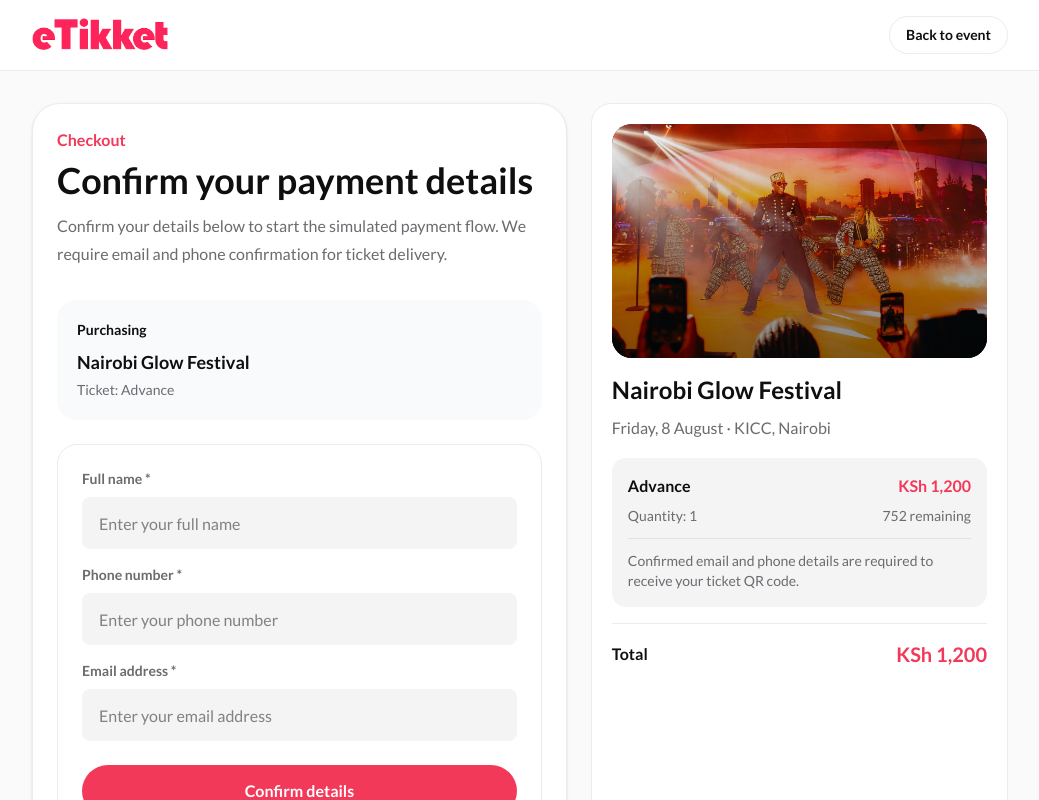
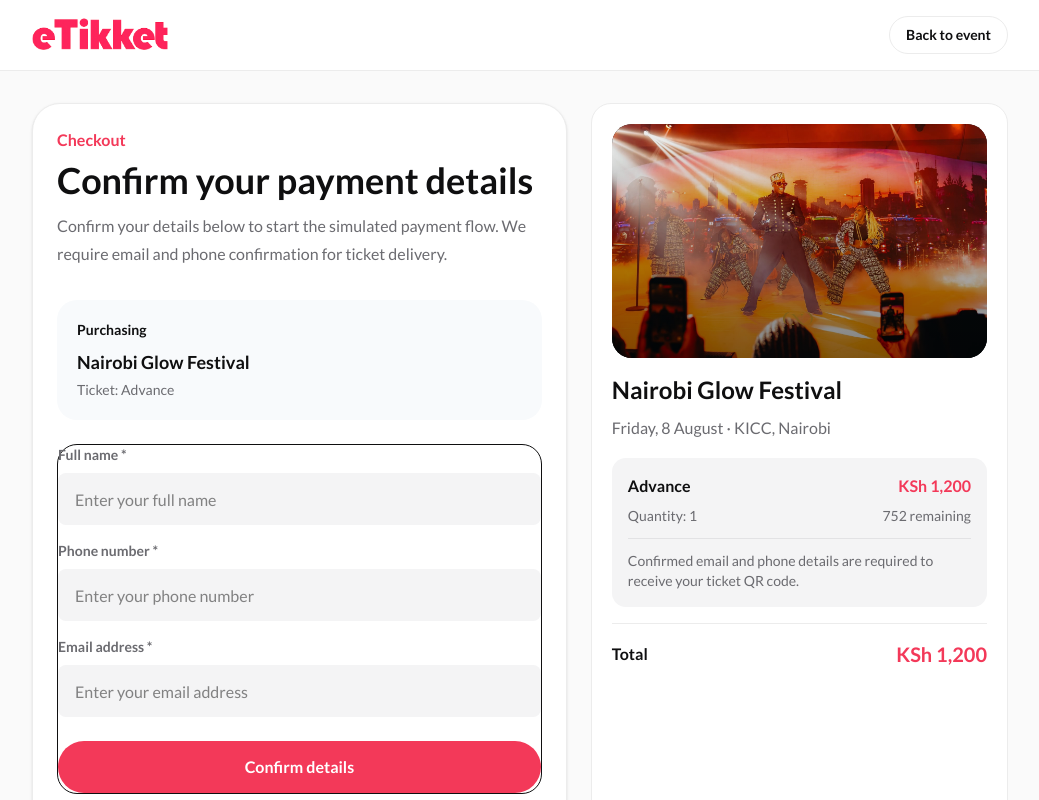
Before and after one commit to dennismutuku2005/eTikket, a Next.js app: page /payment/nairobi-glow-festival in a window 1280 px wide. Shown: the top 800 px of the page, without its empty margins (120-1159 px from the left). Built offline with nearby package versions, Linux system fonts and the light colour scheme.

Commit message:
update: refined payment-simulation.jsx functionality

```diff
--- a/components/payment-simulation.jsx
+++ b/components/payment-simulation.jsx
@@ -89,7 +89,7 @@ export default function PaymentSimulation({ slug, event }) {
             <p className="mt-1 text-sm">Ticket: {ticketName}</p>
           </div>
 
-          <div className="rounded-[20px] border border-[#ececec] bg-white p-6">
+          <div className="rounded-[20px] border bg-white">
             <div className="grid gap-4">
               <label className="block">
                 <span className="mb-2 block text-sm font-bold text-[#6b6b70]">Full name *</span>
```
